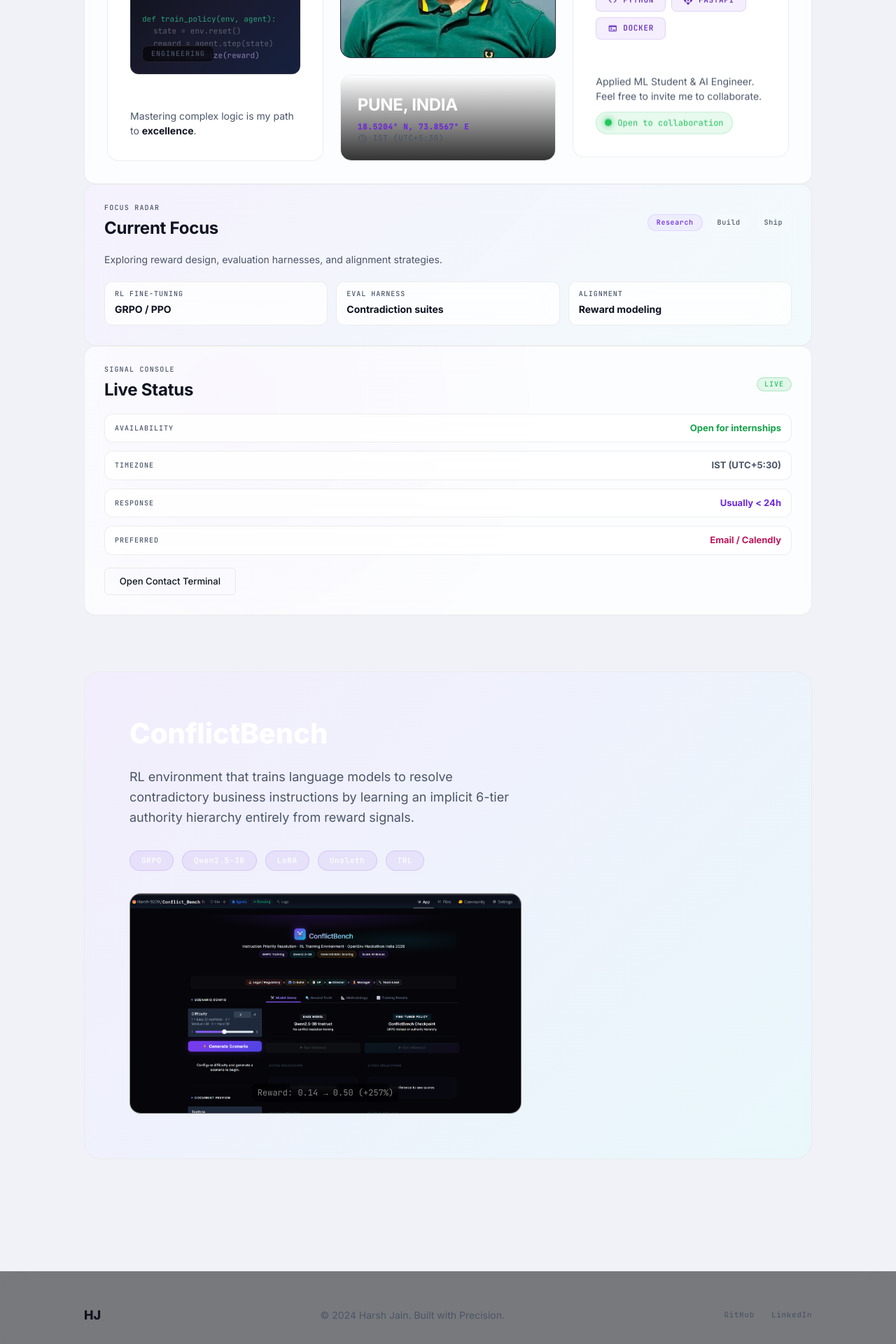
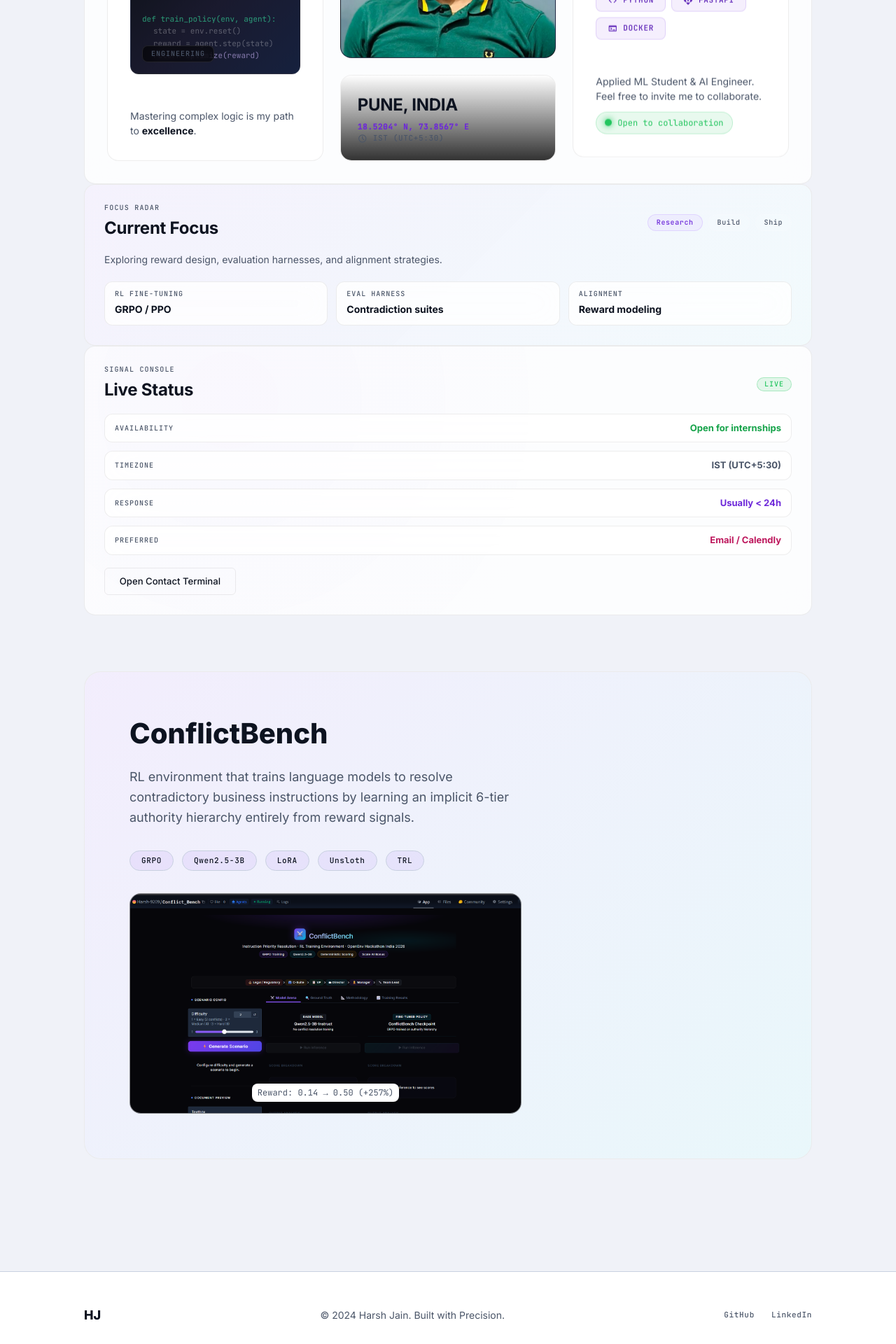
Before and after one commit to Harsh-4210/harsh-portfolio, a Next.js app: page / in a window 1280 px wide. Shown: the part 1440-3360 px from the top of the page at 70% size. Built offline with nearby package versions, Linux system fonts and the light colour scheme.

Commit message:
feat: implement homepage layout with hero section and bento grid profile components

```diff
--- a/app/page.tsx
+++ b/app/page.tsx
@@ -320,7 +320,7 @@ export default function HomePage() {
                         fontFamily: "'Inter', sans-serif",
                         fontSize: "24px",
                         fontWeight: 700,
-                        color: "white",
+                        color: "var(--on-surface)",
                         letterSpacing: "-0.01em",
                       }}
                     >
@@ -759,7 +759,7 @@ export default function HomePage() {
                   fontFamily: "'Inter', sans-serif",
                   fontSize: "40px",
                   fontWeight: 800,
-                  color: "white",
+                  color: "var(--on-surface)",
                   lineHeight: 1.2,
                   marginBottom: "24px",
                 }}
@@ -786,7 +786,8 @@ export default function HomePage() {
                     style={{
                       padding: "8px 16px",
                       borderRadius: "999px",
-                      color: "white",
+                      color: "var(--on-surface)",
+                      border: "1px solid var(--outline)",
                     }}
                   >
                     {tag}
@@ -822,10 +823,10 @@ export default function HomePage() {
                 style={{
                   position: "absolute",
                   bottom: "16px",
-                  color: "rgba(255,255,255,0.5)",
+                  color: "var(--on-surface-variant)",
                   fontFamily: "'JetBrains Mono', monospace",
                   fontSize: "12px",
-                  background: "rgba(0,0,0,0.6)",
+                  background: "var(--surface)",
                   padding: "4px 8px",
                   borderRadius: "8px",
                   backdropFilter: "blur(4px)",
@@ -841,8 +842,8 @@ export default function HomePage() {
       {/* Footer */}
       <footer
         style={{
-          background: "rgba(0,0,0,0.5)",
-          borderTop: "1px solid rgba(255,255,255,0.05)",
+          background: "var(--surface)",
+          borderTop: "1px solid var(--outline)",
           backdropFilter: "blur(20px)",
           marginTop: "80px",
         }}
```
